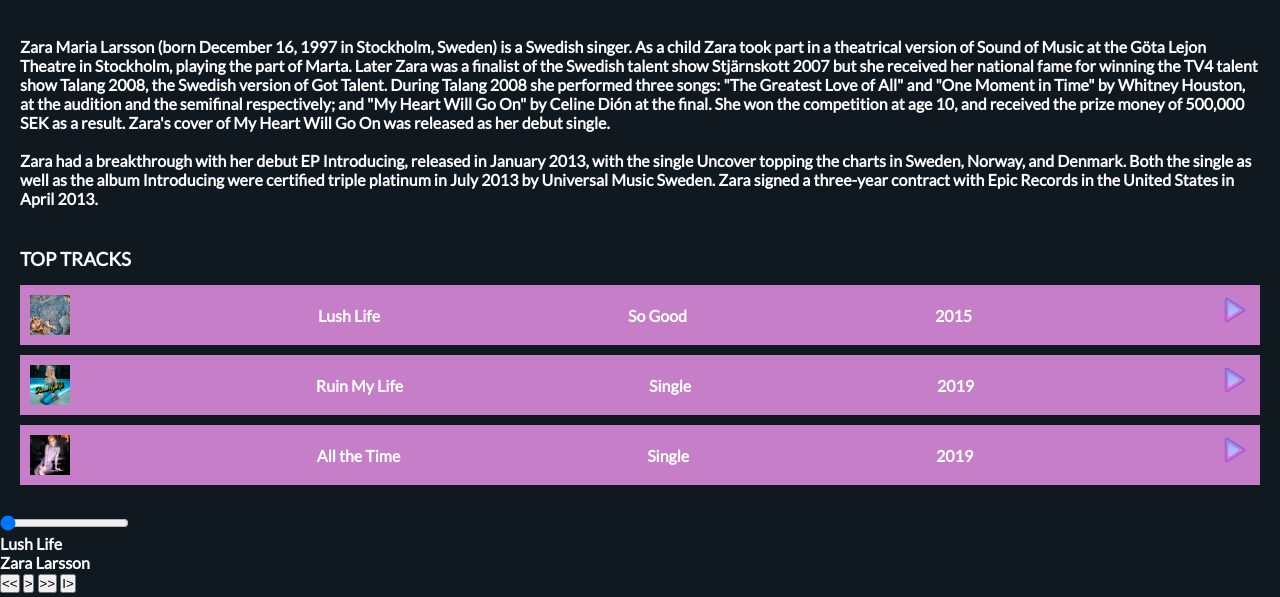
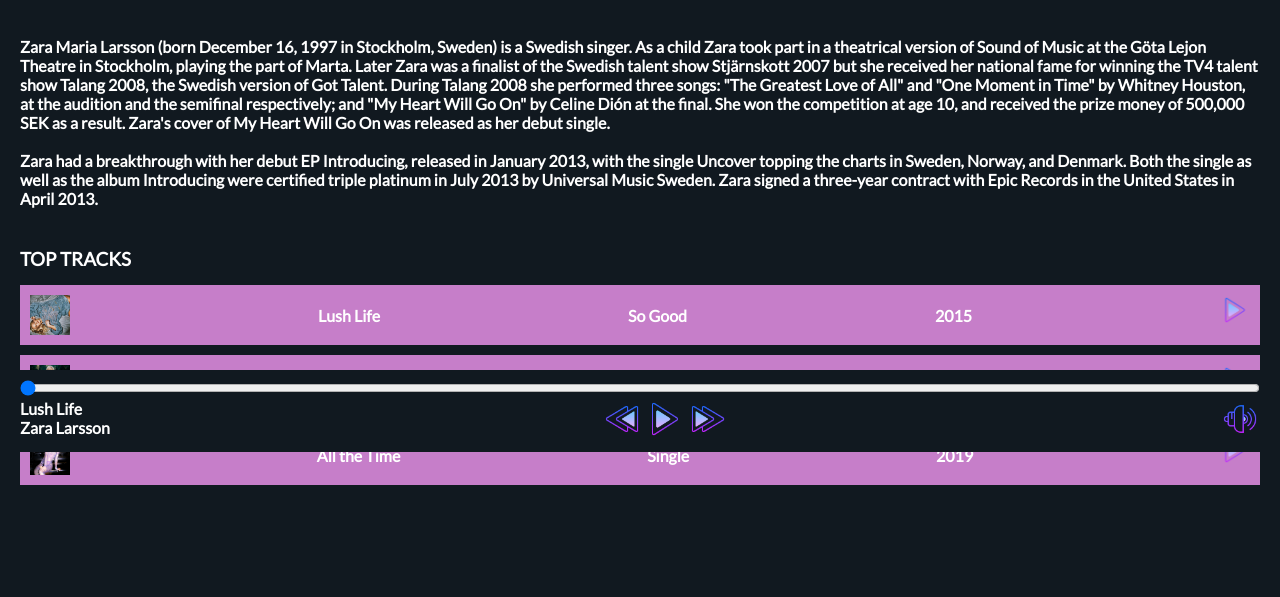
Before and after one commit to SilvijaProzinger/Featured-Artist, a plain HTML site: page index.html in a window 1280 px wide. Shown: the part 348-945 px from the top of the page. Drawn offline with Linux system fonts and the light colour scheme.

Commit message:
completed homepage

```diff
--- a/index.html
+++ b/index.html
@@ -9,7 +9,7 @@
 </head>
 <body>
 	<div class="header">
-		<img class="header-image" alt="Zara Larsson" src="./images/header.jpg" loading="lazy"/>
+		<img class="header-image" alt="Zara Larsson" src="./images/header.jpg" loading="lazy"/> <!--image credit to Justin Higuchi on Flickr -->
 	</div>
 	<div class="menu">
 		<a class="menu-link active" href="#biography"><h3>BIOGRAPHY</h3></a>
@@ -45,12 +45,18 @@
   			value="0"
   			onchange="changeProgressBar()"
 		/>
-		<h4 class="playing-now">Lush Life</h4>
-		<h4 class="playing-now">Zara Larsson</h4>
-		<button class="prev"><<</button>
-		<button class="play">></button>
-		<button class="next">>></button>
-		<button class="volume">I></button>
+		<div class="player">
+			<div class="currently-playing">
+				<h4 class="playing-now">Lush Life</h4>
+				<h4 class="playing-now">Zara Larsson</h4>
+			</div>
+			<div class="player-controls">
+				<button class="prev"></button>
+				<button class="play"></button>
+				<button class="next"></button>
+			</div>
+			<button class="volume"></button>
+		</div>
 	</div>
 	<script type='text/javascript' src="script.js"></script>
 </body>
--- a/scss/style.scss
+++ b/scss/style.scss
@@ -1,3 +1,6 @@
+/* all icons belong to icons8 */
+
+
 * {
 	padding: 0;
 	margin: 0;
@@ -77,3 +80,61 @@
 .tracks-info {
 	align-self: center;
 }
+
+.music-player {
+	padding: 10px 20px 10px 20px;
+	position: sticky;
+	bottom: 0;
+	max-width: 100%;
+	background-color: #111920;
+}
+
+.progress-bar {
+	width: 100%;
+}
+
+.player {
+	display: flex;
+	flex-direction: row;
+	justify-content: space-between;
+}
+
+.prev {
+	background: url('../images/icons8-rewind-64.png');
+	background-position: fixed;
+	background-repeat: no-repeat;
+	background-size: cover;
+	border: none;
+	width: 40px;
+	height: 40px;
+}
+
+.play {
+	background: url('../images/icons8-play-64.png');
+	background-position: fixed;
+	background-repeat: no-repeat;
+	background-size: cover;
+	border: none;
+	width: 40px;
+	height: 40px;
+}
+
+.next {
+	background: url('../images/icons8-fast-forward-64.png');
+	background-position: fixed;
+	background-repeat: no-repeat;
+	background-size: cover;
+	border: none;
+	width: 40px;
+	height: 40px;
+}
+
+.volume {
+	background: url('../images/icons8-speaker-64.png');
+	background-position: fixed;
+	background-repeat: no-repeat;
+	background-size: cover;
+	border: none;
+	width: 40px;
+	height: 40px;
+}
```
Also changed, not shown: css/style.css, 1 other file.
